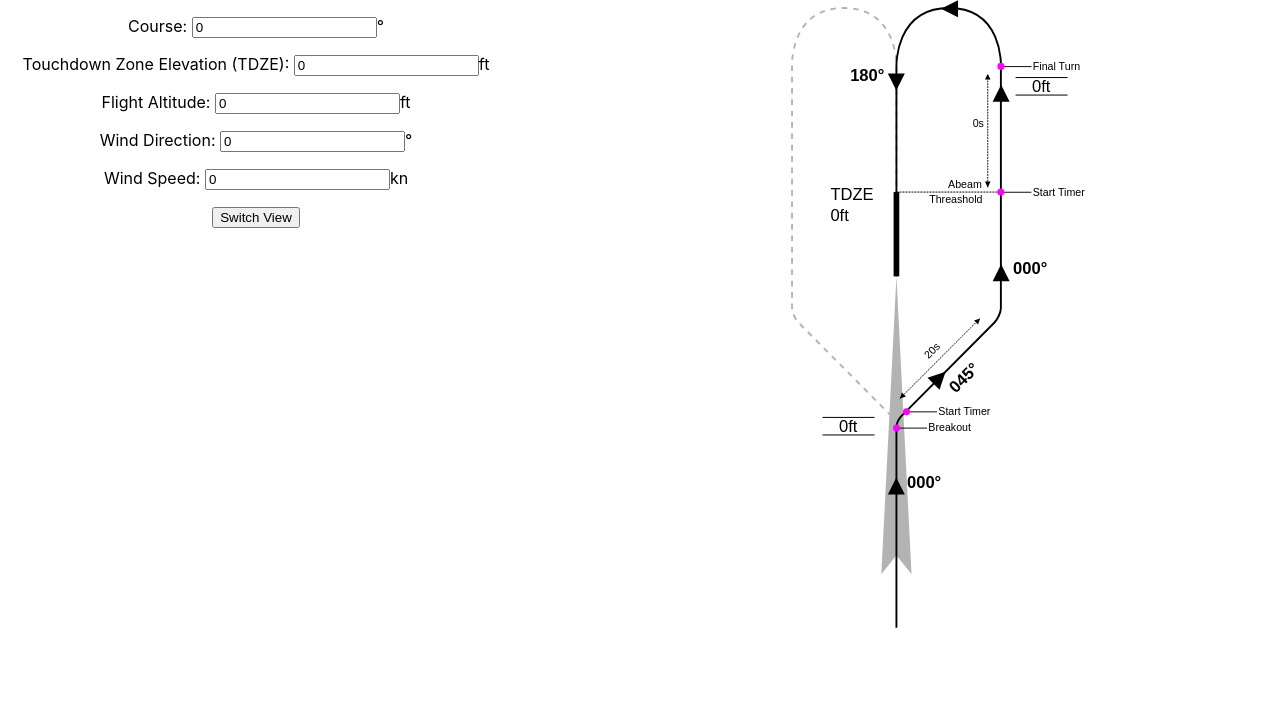
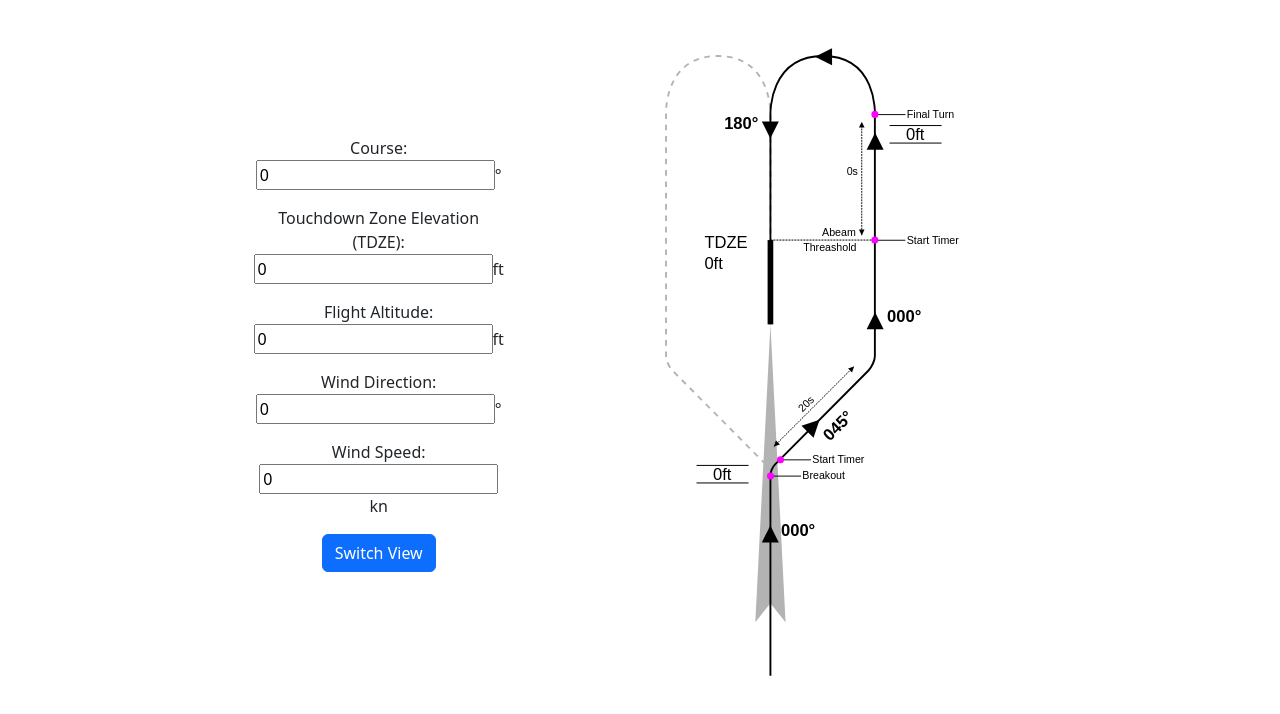
Before and after one commit to bjoernffm/circling-approach, a React (Create React App) app: page / in a window 1280 px wide. Shown: the top 714 px of the page. Built offline with nearby package versions, Linux system fonts and the light colour scheme.

Commit message:
Etwas aufgeräumt

```diff
--- a/package.json
+++ b/package.json
@@ -6,6 +6,7 @@
     "@testing-library/jest-dom": "^5.16.5",
     "@testing-library/react": "^13.4.0",
     "@testing-library/user-event": "^13.5.0",
+    "bootstrap": "^5.3.0-alpha1",
     "react": "^18.2.0",
     "react-dom": "^18.2.0",
     "react-redux": "^8.0.5",
--- a/src/App.js
+++ b/src/App.js
@@ -1,5 +1,6 @@
 import './App.css';
 import Layout from './components/Layout';
+import "bootstrap/dist/css/bootstrap.min.css";
 
 function App() {
   return (
--- a/src/components/Input.js
+++ b/src/components/Input.js
@@ -63,7 +63,11 @@ const Input = () => {
                     <label>kn</label>
                 </p>
                 <p>
-                    <button onClick={() => dispatch({type:'SWITCHVIEW'})}>
+                    <button
+                        type="button"
+                        class="btn btn-primary"
+                        onClick={() => dispatch({type:'SWITCHVIEW'})}
+                    >
                         Switch View
                     </button>
                 </p>
--- a/src/components/Layout.js
+++ b/src/components/Layout.js
@@ -7,12 +7,14 @@ const Layout = () => {
     const input = useSelector(state => state.input);
 
     return(
-        <div className="row">
-            <div className="column left">
-                <Input />
-            </div>
-            <div className="column right">
-                {input.view? <Chart /> : <ChartLeft  />}
+        <div className="container text-center mt-5" style={{maxWidth: "800px"}}>
+            <div class="row align-items-center g-2">
+                <div className="col">
+                    <Input />
+                </div>
+                <div className="col-8">
+                    {input.view? <Chart /> : <ChartLeft  />}
+                </div>
             </div>
         </div>
     );
--- a/src/components/TimerPath.js
+++ b/src/components/TimerPath.js
@@ -3,15 +3,27 @@ import InfoText from "./InfoText";
 
 function TimerPath ({x, y, text, align, rotationDeg = 0, textPlacement})
 {
+    const calcTextPosX = (rotationRad, textOffsetX) => {
+        return (x + textOffsetX) * Math.cos(-rotationRad) - (y + textOffsetY) * Math.sin(-rotationRad);
+    }
+
+    const calcTextPosY = (rotationRad, textOffsetY) => {
+        return (x + textOffsetX) * Math.sin(-rotationRad) + (y + textOffsetY) * Math.cos(-rotationRad);
+    }
+
+    const convDegToRad = (rotationDeg) => {
+       return (rotationDeg * Math.PI / 180);
+    }
+
     x = parseFloat(x);
     y = parseFloat(y);
     rotationDeg = parseFloat(rotationDeg);
 
-    const rotationRad = (rotationDeg * Math.PI / 180);
+    const rotationRad = convDegToRad(rotationDeg);
     const adjacentLeg = Math.cos(rotationRad) * 30;
     const oppositeLeg = Math.sin(rotationRad) * 30;
     let textOffsetX = Math.sin(rotationRad) - Math.cos(rotationRad) + adjacentLeg / 2;
-    const textOffsetY = Math.sin(rotationRad) - Math.cos(rotationRad) + oppositeLeg / 2;
+    const textOffsetY = Math.sin(rotationRad) + Math.cos(rotationRad) + oppositeLeg / 2;
 
     if(textPlacement === "right"){
         textOffsetX = -textOffsetX;
@@ -24,18 +36,16 @@ function TimerPath ({x, y, text, align, rotationDeg = 0, textPlacement})
     if(Math.abs(rotationDeg) !== 90){
         if(Math.abs(rotationDeg) < 90){
             textRotate = rotationDeg;
-            textPosX = (x + textOffsetX) * Math.cos(-rotationRad) - (y + textOffsetY) * Math.sin(-rotationRad);
-            textPosY = (x + textOffsetX) * Math.sin(-rotationRad) + (y + textOffsetY) * Math.cos(-rotationRad);
+            textPosX = calcTextPosX(rotationRad, textOffsetX);
+            textPosY = calcTextPosY(rotationRad, textOffsetY);
         } else if(rotationDeg < -90) {
             textRotate = rotationDeg + 180;
-            const rotationRad = (rotationDeg * Math.PI / 180);
-            textPosX = -((x + textOffsetX) * Math.cos(-rotationRad) - (y + textOffsetY) * Math.sin(-rotationRad));
-            textPosY = -((x + textOffsetX) * Math.sin(-rotationRad) + (y + textOffsetY) * Math.cos(-rotationRad));
+            textPosX = -calcTextPosX(rotationRad, textOffsetX);
+            textPosY = -calcTextPosY(rotationRad, textOffsetY);
         } else {
             textRotate = rotationDeg - 180;
-            const rotationRad = (rotationDeg * Math.PI / 180);
-            textPosX = -((x + textOffsetX) * Math.cos(-rotationRad) - (y + textOffsetY) * Math.sin(-rotationRad));
-            textPosY = -((x + textOffsetX) * Math.sin(-rotationRad) + (y + textOffsetY) * Math.cos(-rotationRad));
+            textPosX = -calcTextPosX(rotationRad, textOffsetX);
+            textPosY = -calcTextPosY(rotationRad, textOffsetY);
         }
     }
 
```
Also changed, not shown: 1 other file (tests, documents, lock files or other folders).
